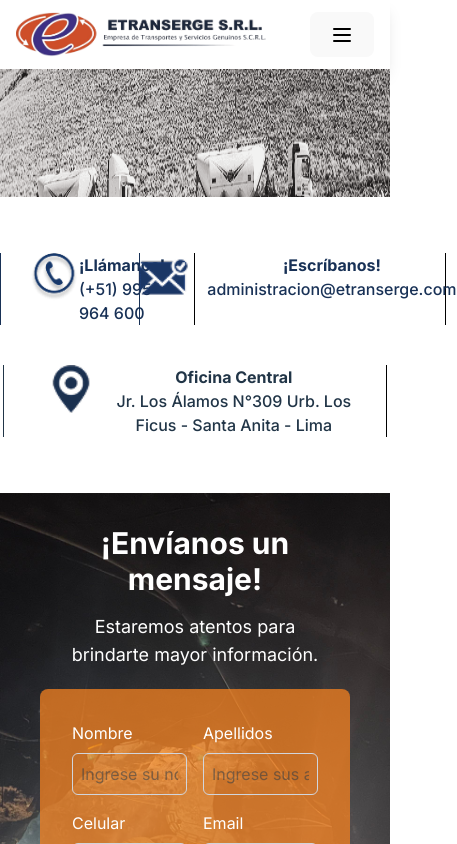
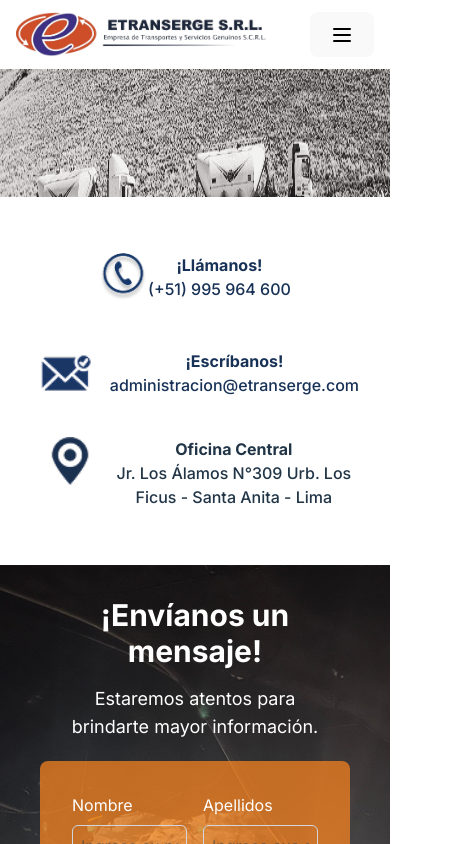
Before and after one commit to cristhian-fernandez-cumbia/vite-landing-etranserge, a React (Vite) app: page /contactanos in a window 390 px wide. Shown: the top 844 px of the page, 457 px wide, since content can reach past the window. Built offline with nearby package versions, Linux system fonts and the light colour scheme.

Commit message:
feat(contactanos): efecto desplazamiento scroll

```diff
--- a/src/pages/Contactanos.tsx
+++ b/src/pages/Contactanos.tsx
@@ -53,9 +53,9 @@ const Contactanos = () => {
       <div>
         <img src={bannerContactanos} alt="banner-top-contactanos" className='h-32 w-full' />
       </div>
-      <div className='flex flex-row pt-14 pb-10'>
-        <div className='w-1/2 text-[#183156] justify-center flex flex-row'>
-          <div className='flex flex-row border-x-[1px] border-r-black px-8 justify-center'>
+      <div className='flex flex-col md:flex-row pt-14 pb-10'>
+        <div className='w-full md:w-1/2 text-[#183156] justify-center flex flex-row mb-12 md:mb-0'>
+          <div className='flex flex-row border-0 md:border-x-[1px] md:border-r-black px-8 justify-center'>
             <img src={phone} alt="telefono contactanos" className='h-12' />
             <div className='flex flex-col text-[16px] items-center'>
               <h5 className='font-extrabold'>¡Llámanos!</h5>
@@ -63,8 +63,8 @@ const Contactanos = () => {
             </div>
           </div>
         </div>
-        <div className='w-1/2 text-[#183156] justify-center flex flex-row'>
-          <div className='flex flex-row border-x-[1px] border-r-black pr-8 pl-6 justify-center'>
+        <div className='w-full md:w-1/2 text-[#183156] justify-center flex flex-row'>
+          <div className='flex flex-row border-0 md:border-x-[1px] md:border-r-black pr-8 pl-6 justify-center'>
             <img src={mail} alt="telefono contactanos" className='h-12' />
             <div className='flex flex-col text-[16px] items-center'>
               <h5 className='font-extrabold'>¡Escríbanos!</h5>
@@ -74,7 +74,7 @@ const Contactanos = () => {
         </div>
       </div>
       <div className='flex flex-row justify-center pb-14'>
-        <div className='flex flex-row border-x-[1px] border-r-black w-96 pr-8 pl-6 justify-center'>
+        <div className='flex flex-row border-0 md:border-x-[1px] md:border-r-black w-96 pr-8 pl-6 justify-center'>
           <img src={place} alt="telefono contactanos" className='h-12' />
           <div className='flex flex-col text-[16px] items-center'>
             <h5 className='font-extrabold'>Oficina Central</h5>
```
